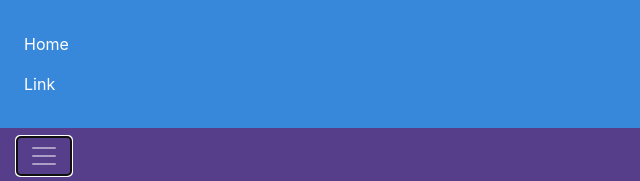
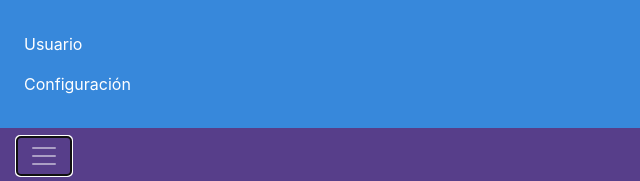
Before and after one commit to saulgs/Prueba-tecnica-Agile, a website: page public/index.html in a window 1280 px wide. Both pictures are taken after a click on the button "Toggle navigation". Shown: the top 181 px of the page, 0-640 px from the left. Drawn offline with Linux system fonts and the light colour scheme; no server answers.

Commit message:
Changes index html

```diff
--- a/public/index.html
+++ b/public/index.html
@@ -14,10 +14,10 @@
           <div class="p-4" style="background-color:#3788DB;">
             <ul class="navbar-nav mr-auto mt-2 mt-lg-0">
                 <li class="nav-item active">
-                    <a class="nav-link text-white" href="#">Home <span class="sr-only">(current)</span></a>
+                    <a class="nav-link text-white" href="#">Usuario <span class="sr-only">(current)</span></a>
                 </li>
                 <li class="nav-item">
-                    <a class="nav-link text-white" href="#">Link</a>
+                    <a class="nav-link text-white" href="#">Configuración</a>
                 </li>
             </ul>
           </div>
```
